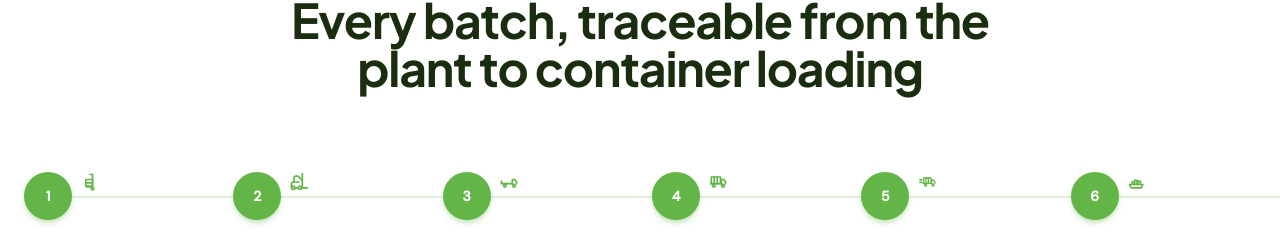
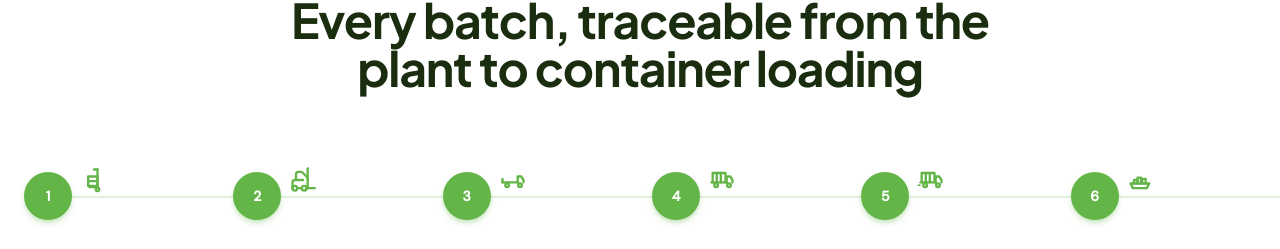
Before and after one commit to Mathifa59/BeansBusiness, a Next.js app: page /en/nosotros in a window 1280 px wide. Shown: the part 2035-2284 px from the top of the page. Built offline with nearby package versions, Linux system fonts and the light colour scheme.

Commit message:
improve beans v.34

```diff
--- a/components/sections/nosotros/ProcessSection.tsx
+++ b/components/sections/nosotros/ProcessSection.tsx
@@ -68,22 +68,23 @@ function ContainerTruckIcon(props: IconProps) {
   );
 }
 
-/* Camión con contenedor en tránsito (mismo camión + líneas de movimiento).
-   Usa un viewBox más ancho ("-6 0 30 24" en vez de "0 0 24 24") solo para
-   este ícono: el espacio a la izquierda del camión (dentro del viewBox
-   estándar) es demasiado angosto para que quepan línea + separación visible
-   a 20px — con más aire a la izquierda el camión se ve levemente más chico
-   que sus vecinos, pero las líneas ya no quedan pegadas a él. */
+/* Camión con contenedor en tránsito (mismo camión + estela de puntos).
+   Mismo viewBox estándar que el resto (mismo tamaño para los 6 íconos).
+   Los puntos van a la altura de las ruedas, no de la carga: ahí no compiten
+   con las líneas internas del contenedor y se leen como una estela aparte
+   en vez de fundirse con el dibujo del camión. */
 function ContainerTruckMovingIcon(props: IconProps) {
   return (
-    <Glyph viewBox="-6 0 30 24" {...props}>
+    <Glyph {...props}>
       <path d="M3 14h13" />
       <path d="M4 14V6h11v8" />
       <path d="M7.5 6v8M11 6v8" />
       <path d="M16 14V9h3l2 3v2" />
       <circle cx="7" cy="16.5" r="1.6" />
       <circle cx="18" cy="16.5" r="1.6" />
-      <path d="M-1.5 8.8h2.5M-1.5 12.5h2.5" strokeWidth={2.6} />
+      <circle cx="2.4" cy="16.5" r="0.85" fill="currentColor" stroke="none" />
+      <circle cx="1.2" cy="16.5" r="0.65" fill="currentColor" stroke="none" />
+      <circle cx="0.2" cy="16.5" r="0.45" fill="currentColor" stroke="none" />
     </Glyph>
   );
 }
@@ -145,7 +146,7 @@ export function ProcessSection() {
                 <div className="flex h-12 w-12 shrink-0 items-center justify-center rounded-full bg-primary text-sm font-bold text-white shadow-md shadow-primary/30">
                   {i + 1}
                 </div>
-                <Transport className="hidden h-5 w-5 shrink-0 text-primary lg:block" />
+                <Transport className="hidden h-7 w-7 shrink-0 text-primary lg:-mt-1.5 lg:block" />
               </div>
 
               <div className="lg:mt-6">
@@ -160,7 +161,7 @@ export function ProcessSection() {
 
                 <div className="mt-4 flex items-center gap-2 lg:hidden">
                   <span className="h-px w-8 bg-primary/30" />
-                  <Transport className="h-5 w-5 text-primary" />
+                  <Transport className="h-7 w-7 text-primary" />
                   <span className="h-px w-8 bg-primary/30" />
                 </div>
               </div>
```
